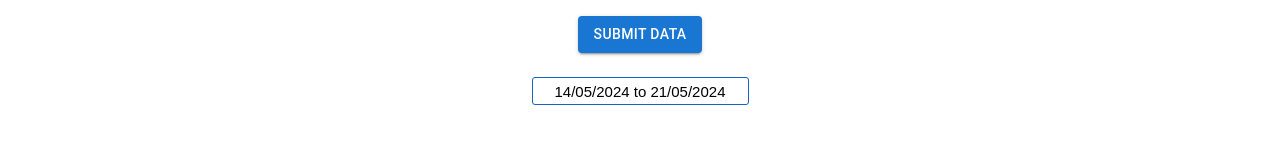
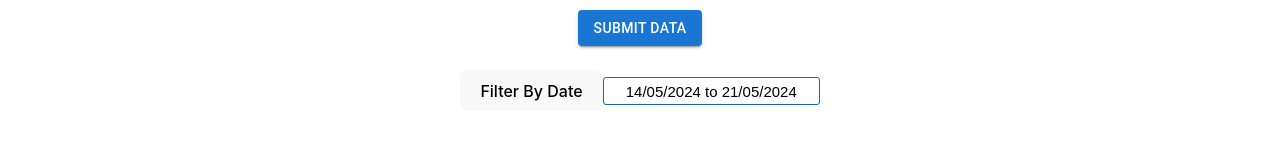
Before and after one commit to giuliainbarcelona/mvp-dashboard-project, a React (Vite) app in the folder client/: page / in a window 1280 px wide. Shown: the part 330-485 px from the top of the page. Built offline with nearby package versions, Linux system fonts and the light colour scheme; no server answers.

Commit message:
Continuing with the filtering methods

```diff
--- a/client/src/App.jsx
+++ b/client/src/App.jsx
@@ -8,7 +8,6 @@ import Button from "@mui/material/Button";
 import DateRangePickerComp from "./component/DateRangePickerComp";
 
 function App() {
-  const [existingRecords, setExistingRecords] = useState([]);
   const [input, setInput] = useState({
     day: "",
     income: "",
@@ -30,8 +29,8 @@ function App() {
   function getExistingInputs() {
     fetch("/api")
       .then((response) => response.json())
-      .then((existingRecords) => {
-        setExistingRecords(existingRecords);
+      .then((salesRecord) => {
+        setSalesRecord(salesRecord);
       })
       .catch((error) => {
         console.log(error);
--- a/client/src/component/DateRangePickerComp.jsx
+++ b/client/src/component/DateRangePickerComp.jsx
@@ -21,11 +21,16 @@ const DateRangePickerComp = () => {
   useEffect(() => {
     document.addEventListener("keydown", hideOnEscape, true);
     document.addEventListener("click", hideOnClickOutside, true);
+
+    return () => {
+      document.removeEventListener("keydown", hideOnEscape, true);
+      document.removeEventListener("click", hideOnClickOutside, true);
+    };
   }, []);
 
   const hideOnEscape = (e) => {
-    console.log(e.key);
-    if (e - key === "Escape") {
+    // console.log(e.key);
+    if (e.key === "Escape") {
       setOpen(false);
     }
   };
@@ -36,8 +41,33 @@ const DateRangePickerComp = () => {
     }
   };
 
+  function fetchData(dates) {
+    const { startDate, endDate } = dates;
+    console.log(startDate);
+    console.log(endDate);
+    fetch(`/api/dates?startDate=${startDate}&endDate=${endDate}`)
+      .then((response) => response.json())
+      .then((salesRecord) => {
+        console.log(salesRecord);
+        // setSalesRecord(salesRecord);
+      })
+      .catch((error) => {
+        console.log(error);
+      });
+  }
+
   return (
     <div className="calendarWrap">
+      <button
+        onClick={() =>
+          fetchData({
+            startDate: `${format(range[0].startDate, "yyyy-MM-dd")}`,
+            endDate: `${format(range[0].endDate, "yyyy-MM-dd")}`,
+          })
+        }
+      >
+        Filter By Date
+      </button>
       <input
         value={`${format(range[0].startDate, "dd/MM/yyyy")} to ${format(
           range[0].endDate,
@@ -50,8 +80,6 @@ const DateRangePickerComp = () => {
       <div ref={refOne}>
         {open && (
           <DateRangePicker
-            // date={new Date()}
-            //onChange={handleSelect}
             onChange={(item) => setRange([item.selection])}
             editableDateInputs={true}
             moveRangeOnFirstSelection={false}
```
Also changed, not shown: 1 other file (tests, documents, lock files or other folders).
